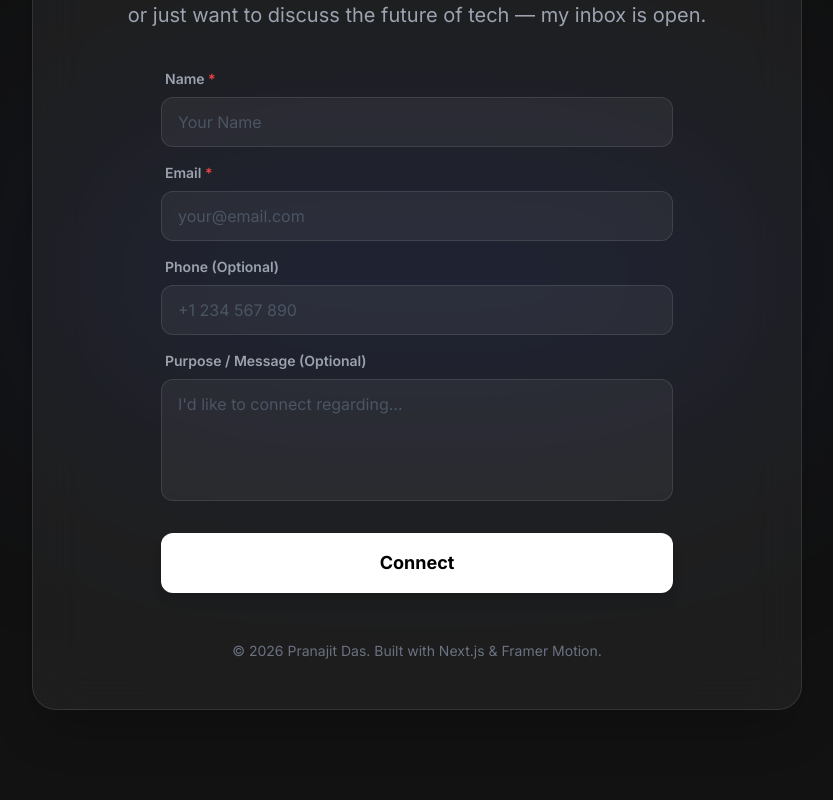
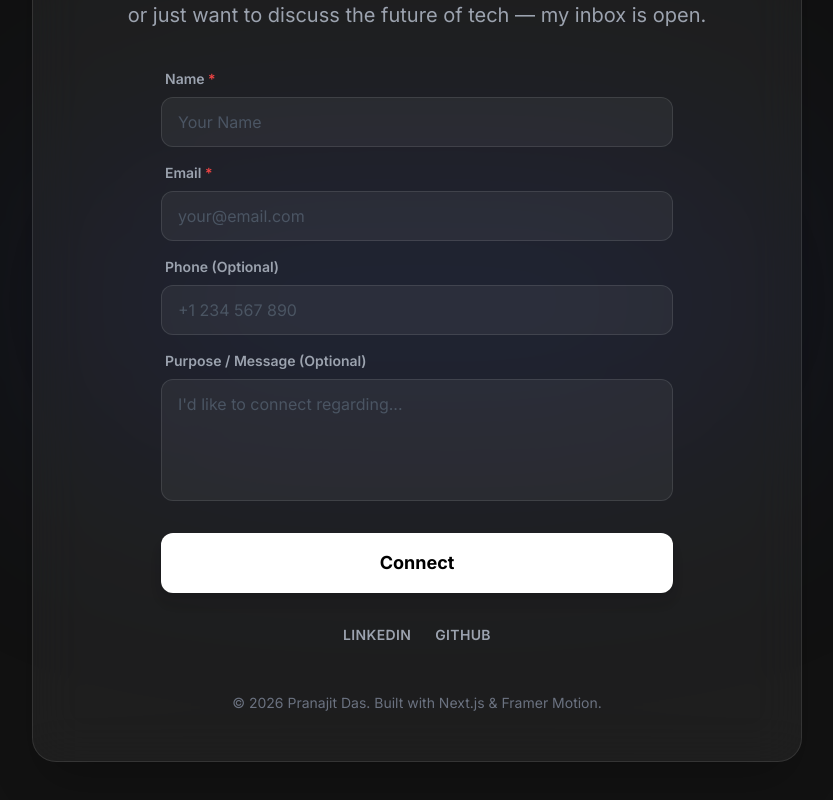
Before and after one commit to Pranajit01/scrolly-portfolio, a Next.js app: page / in a window 1280 px wide. Shown: the part 4849-5649 px from the top of the page, without its empty margins (223-1056 px from the left). Built offline with nearby package versions, Linux system fonts and the light colour scheme.

Commit message:
feat: restore social links below contact form

```diff
--- a/components/Contact.tsx
+++ b/components/Contact.tsx
@@ -82,6 +82,25 @@ const Contact = () => {
 
                 </form>
 
+                <div className="mt-8 flex gap-6 justify-center">
+                    <a
+                        href="https://linkedin.com/in/pranajitdas"
+                        target="_blank"
+                        rel="noopener noreferrer"
+                        className="text-gray-400 hover:text-white transition-colors text-sm font-semibold tracking-wide uppercase"
+                    >
+                        LinkedIn
+                    </a>
+                    <a
+                        href="https://github.com/Pranajit01"
+                        target="_blank"
+                        rel="noopener noreferrer"
+                        className="text-gray-400 hover:text-white transition-colors text-sm font-semibold tracking-wide uppercase"
+                    >
+                        GitHub
+                    </a>
+                </div>
+
                 <div className="mt-12 text-sm text-gray-500">
                     <p>© {new Date().getFullYear()} Pranajit Das. Built with Next.js & Framer Motion.</p>
                 </div>
```
